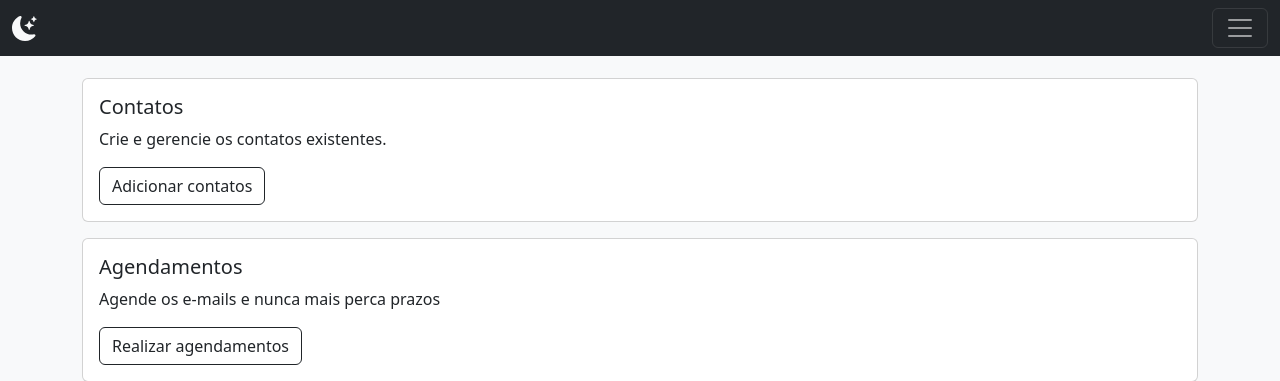
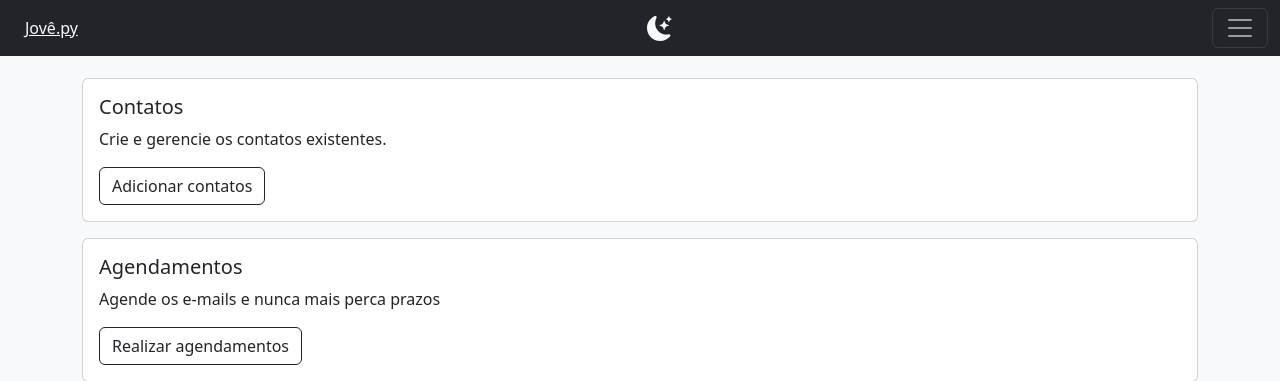
Before and after one commit to PortfolioJovePy/Portfolio, a Django app: page /e-mails/ in a window 1280 px wide. Shown: the top 381 px of the page. Run offline with Django 4.2, Linux system fonts and the light colour scheme; data that the repository does not hold is empty.

Commit message:
Atualizar o base.html

```diff
--- a/principal/templates/base.html
+++ b/principal/templates/base.html
@@ -142,7 +142,13 @@
 <body class="bg-{{request.font}} text-{{request.theme}}">
     <nav class="navbar navbar-{{request.theme}} bg-{{request.theme}} text-{{request.font}} fixed-top">
         <div class="container-fluid bg-{{request.theme}} text-{{request.font}}">
-            <div type="button" id="toggleTheme">
+           <div class="me-3">
+            <a href="{% url 'home' %}" class="btn btn-link text-{{request.font}}">
+                Jovê.py
+            </a>
+        </div>
+
+             <div type="button" id="toggleTheme">
               <a href="{% url 'toggle-theme' %}">
               {% if request.font == 'dark' %}
                 <svg xmlns="http://www.w3.org/2000/svg" width="30" height="30"
```
